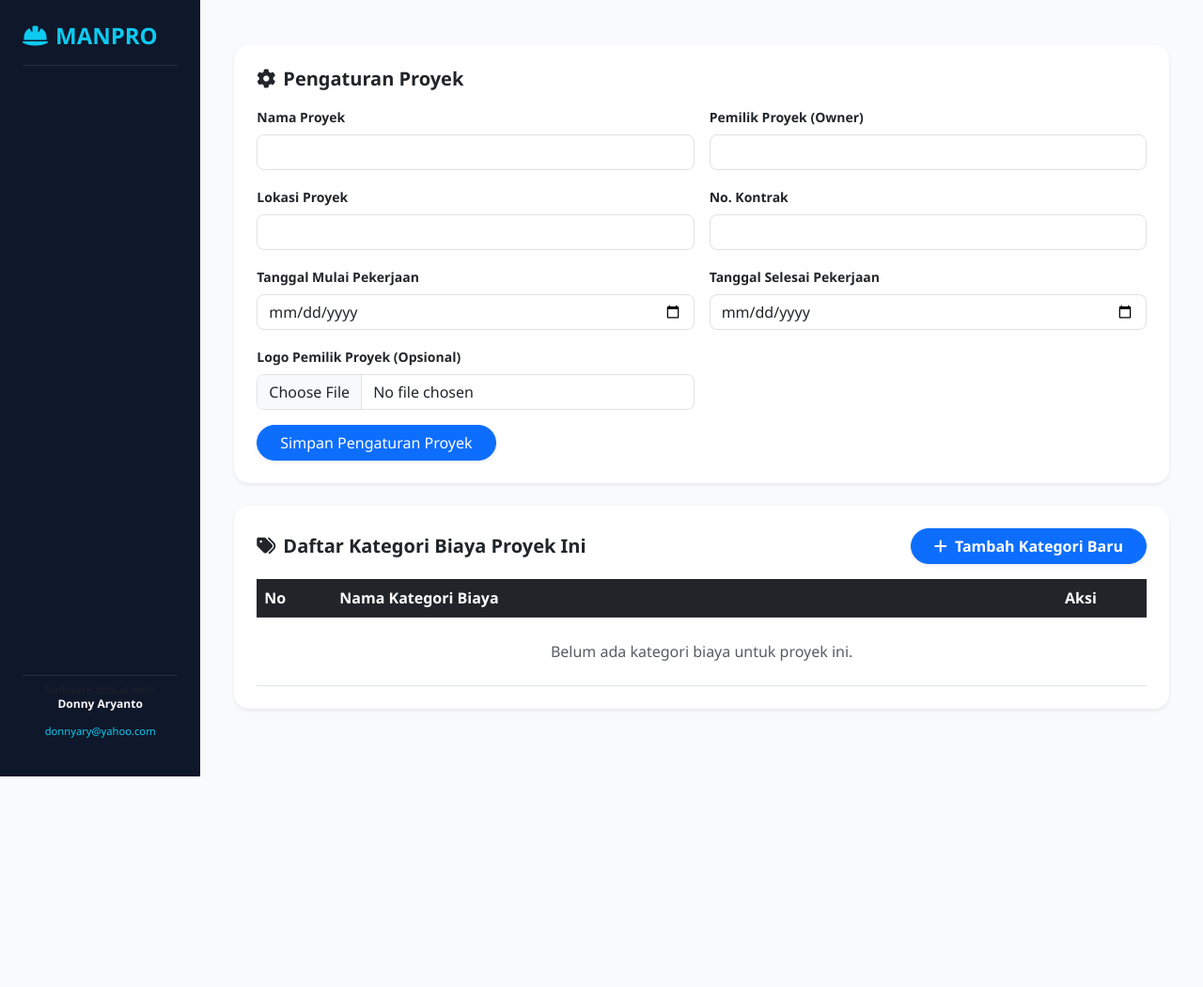
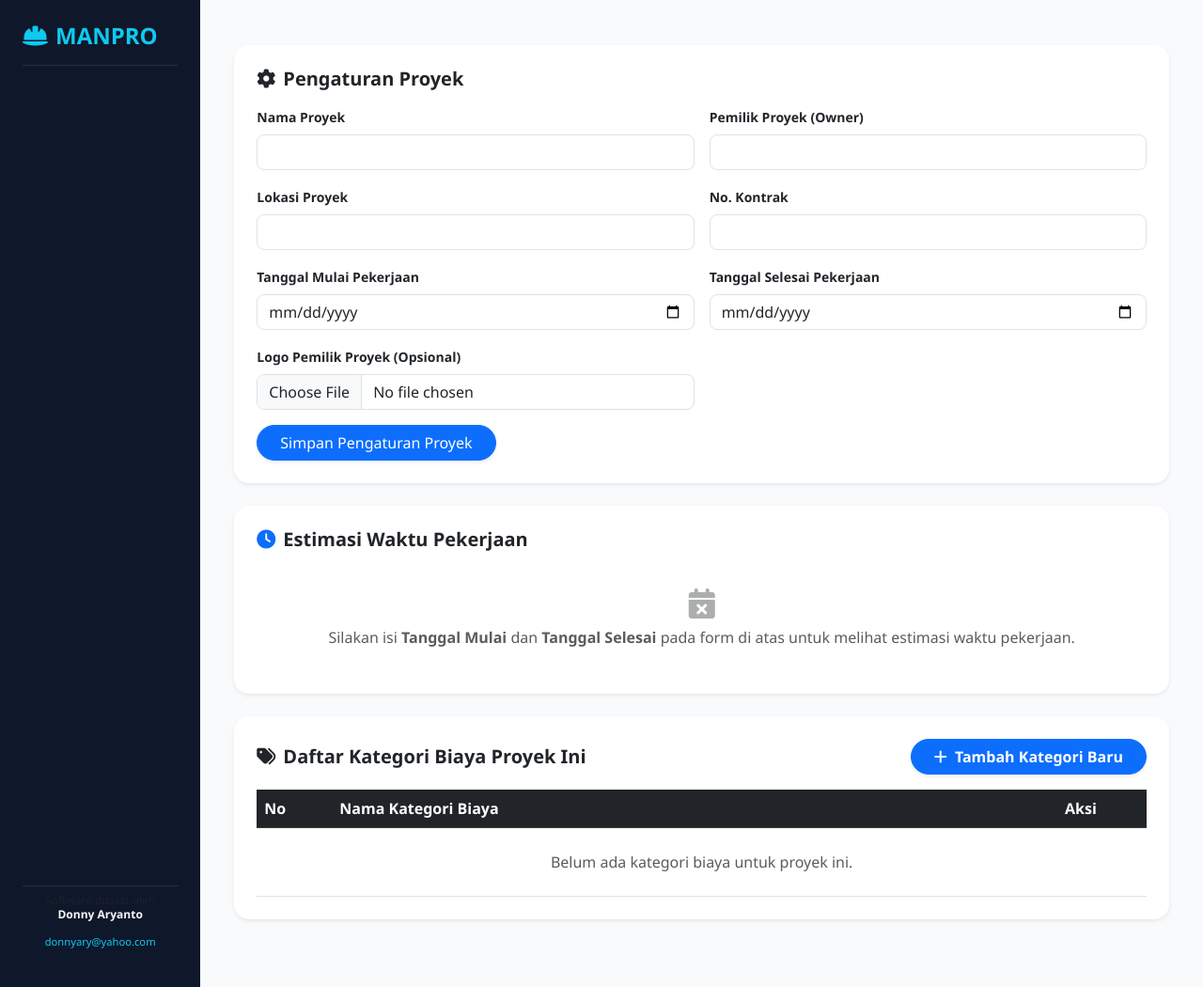
Before and after one commit to donnyary/manpro-webapp, a Flask app: template templates/pengaturan_proyek.html in a window 1280 px wide. Shown: the whole page at 94% size. Before the commit the page ends 826 px from the top, so only its background shows below. Run offline with Flask 3, Linux system fonts and the light colour scheme; the template is opened without the code that fills it, so the values that code supplies are empty.

Commit message:
Auto: templates\pengaturan_proyek.html

```diff
--- a/templates/pengaturan_proyek.html
+++ b/templates/pengaturan_proyek.html
@@ -55,6 +55,57 @@
             </div>
             <button type="submit" class="btn btn-primary rounded-pill px-4 shadow-sm">Simpan Pengaturan Proyek</button>
         </form>
+    </div>
+
+    <!-- Card Estimasi Waktu Pekerjaan -->
+    <div class="card shadow-sm border-0 rounded-4 p-4 bg-white mb-4">
+        <h5 class="fw-bold text-dark mb-3"><i class="fa-solid fa-clock me-2 text-primary"></i>Estimasi Waktu Pekerjaan</h5>
+        {% set t_mulai = proyek.tanggal_mulai %}
+        {% set t_selesai = proyek.tanggal_selesai %}
+        {% if t_mulai and t_selesai %}
+            {% set selisih_hari = ((t_selesai - t_mulai).days) + 1 %}
+            {% set konversi_minggu = (selisih_hari / 7)|round(1) %}
+            {% set konversi_bulan = (selisih_hari / 30)|round(1) %}
+        <div class="row g-3">
+            <div class="col-md-4">
+                <div class="card border-start border-primary border-4 rounded-3 p-3 bg-primary bg-opacity-10">
+                    <div class="text-muted small fw-bold mb-1"><i class="fa-solid fa-calendar-check me-1"></i>Tanggal Mulai</div>
+                    <div class="fw-bold text-primary fs-5">{{ t_mulai.strftime('%d %B %Y') if t_mulai else '-' }}</div>
+                </div>
+            </div>
+            <div class="col-md-4">
+                <div class="card border-start border-danger border-4 rounded-3 p-3 bg-danger bg-opacity-10">
+                    <div class="text-muted small fw-bold mb-1"><i class="fa-solid fa-calendar-xmark me-1"></i>Tanggal Selesai</div>
+                    <div class="fw-bold text-danger fs-5">{{ t_selesai.strftime('%d %B %Y') if t_selesai else '-' }}</div>
+                </div>
+            </div>
+            <div class="col-md-4">
+                <div class="card border-start border-success border-4 rounded-3 p-3 bg-success bg-opacity-10">
+                    <div class="text-muted small fw-bold mb-1"><i class="fa-solid fa-calendar-days me-1"></i>Durasi Pekerjaan</div>
+                    <div class="fw-bold text-success fs-5">{{ selisih_hari }} Hari</div>
+                </div>
+            </div>
+        </div>
+        <div class="row g-3 mt-2">
+            <div class="col-md-4">
+                <div class="card border-start border-info border-4 rounded-3 p-3 bg-info bg-opacity-10">
+                    <div class="text-muted small fw-bold mb-1"><i class="fa-solid fa-arrows-left-right me-1"></i>Konversi dalam Minggu</div>
+                    <div class="fw-bold text-info fs-5">{{ konversi_minggu }} Minggu</div>
+                </div>
+            </div>
+            <div class="col-md-4">
+                <div class="card border-start border-warning border-4 rounded-3 p-3 bg-warning bg-opacity-10">
+                    <div class="text-muted small fw-bold mb-1"><i class="fa-solid fa-arrows-left-right me-1"></i>Konversi dalam Bulan</div>
+                    <div class="fw-bold text-warning fs-5">{{ konversi_bulan }} Bulan</div>
+                </div>
+            </div>
+        </div>
+        {% else %}
+        <div class="text-center text-muted py-4">
+            <i class="fa-solid fa-calendar-xmark fa-2x mb-2 opacity-50"></i>
+            <p class="mb-0">Silakan isi <strong>Tanggal Mulai</strong> dan <strong>Tanggal Selesai</strong> pada form di atas untuk melihat estimasi waktu pekerjaan.</p>
+        </div>
+        {% endif %}
     </div>
 
     <!-- Card Daftar Kategori Biaya Proyek -->
```
